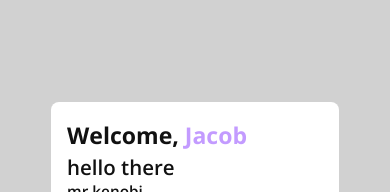
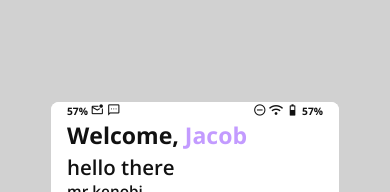
Before and after one commit to Hahkobeh/cooking-instructor, a React (Vite) app: page / in a window 390 px wide. Shown: the top 192 px of the page. Built offline with nearby package versions, Linux system fonts and the light colour scheme.

Commit message:
added phone bar

```diff
--- a/src/pages/RouteWrapper.jsx
+++ b/src/pages/RouteWrapper.jsx
@@ -4,6 +4,19 @@ import { Outlet } from 'react-router-dom';
 const RouteWrapper = () => {
 	return (
 		<>
+			<header>
+				<div>
+					<p>57%</p>
+					<span className="material-symbols-outlined">mark_email_unread</span>
+					<span className="material-symbols-outlined">sms</span>
+				</div>
+				<div>
+					<span className="material-symbols-outlined">do_not_disturb_on</span>
+					<span className="material-symbols-outlined">wifi</span>
+					<span className="material-symbols-outlined">battery_4_bar</span>
+					<p>57%</p>
+				</div>
+			</header>
 			<main>
 				<Outlet />
 			</main>
--- a/src/styles/globals.scss
+++ b/src/styles/globals.scss
@@ -161,6 +161,33 @@ body {
 	height: 100%;
 }
 
+header {
+	position: fixed;
+	display: flex;
+	flex-direction: row;
+	justify-content: space-between;
+	width: 100%;
+	background-color: variables.$white;
+	padding: 2px 20px;
+	box-sizing: border-box;
+	border-radius: 10px 10px 0 0;
+
+	p {
+		font-weight: 700;
+		font-size: 0.8rem;
+	}
+
+	div {
+		display: flex;
+		flex-direction: row;
+		gap: 3px;
+
+		.material-symbols-outlined {
+			font-size: 1.1rem;
+		}
+	}
+}
+
 main {
 	height: calc(100% - 64px);
 	overflow-y: auto;
@@ -175,32 +202,32 @@ main {
 
 h1 {
 	font-weight: 700;
-	font-size: 1.8em;
+	font-size: 1.8rem;
 	margin: 8px 0;
 }
 
 h2 {
 	font-weight: 600;
-	font-size: 1.6em;
+	font-size: 1.6rem;
 	margin: 4px 0;
 }
 
 h3 {
 	font-weight: 600;
-	font-size: 1.2em;
+	font-size: 1.2rem;
 	margin: 4px 0;
 }
 
 h4 {
 	font-weight: 400;
 	font-style: italic;
-	font-size: 1em;
+	font-size: 1rem;
 	margin: 4px 0;
 }
 
 p {
 	font-weight: 400;
-	font-size: 1em;
+	font-size: 1rem;
 	margin: 2px 0;
 	line-height: 1.2;
 }
```
